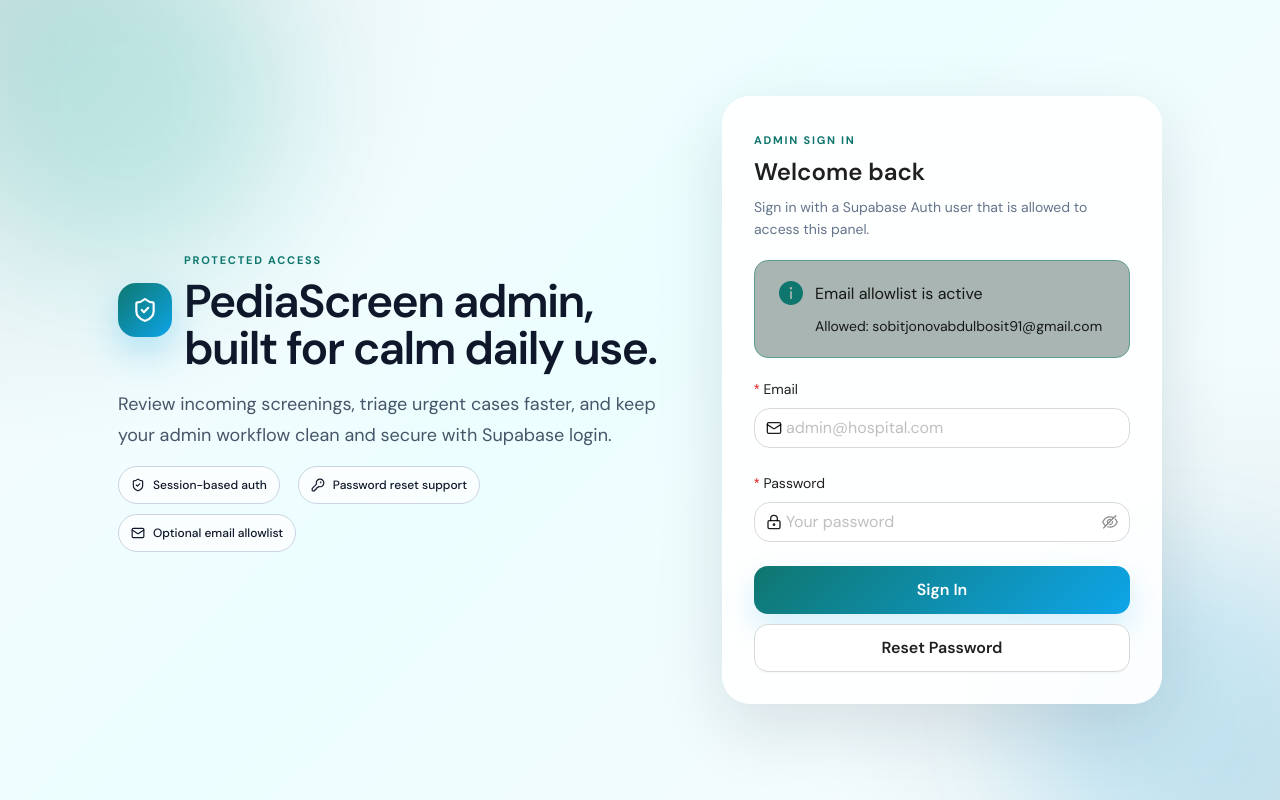
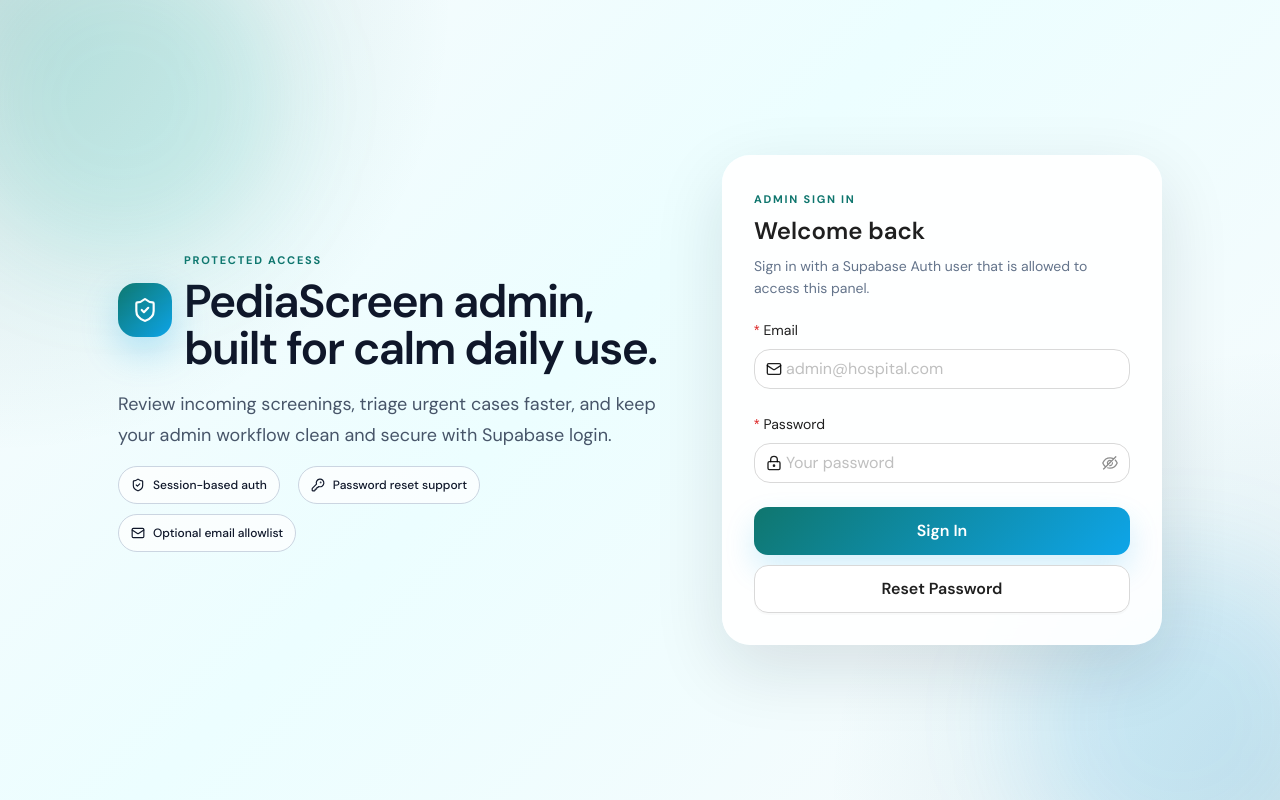
Before and after one commit to abdulbositsobitjonov007/ai_med_admin, a React (Vite) app: page / in a window 1280 px wide. Built offline with nearby package versions, Linux system fonts and the light colour scheme.

Commit message:
deleting admin allowlist

```diff
--- a/src/App.jsx
+++ b/src/App.jsx
@@ -265,15 +265,7 @@
               </Text>
             </div>
 
-            {adminEmails.length > 0 && (
-              <Alert
-                type="info"
-                showIcon
-                message="Email allowlist is active"
-                description={`Allowed: ${adminEmails.join(", ")}`}
-                style={{ borderRadius: 14 }}
-              />
-            )}
+
 
             {errorMessage && (
               <Alert
```
Also changed, not shown: 1 other file (tests, documents, lock files or other folders).
